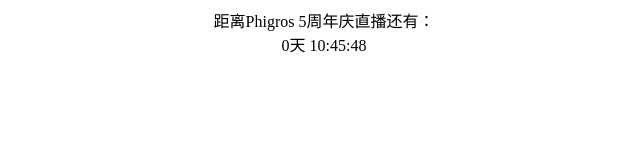
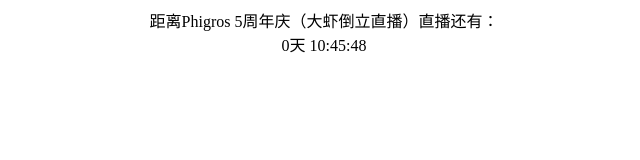
Before and after one commit to html5syt/html5syt.github.io, a plain HTML site: page Phigros_time.html in a window 1280 px wide. Shown: the whole page, without its empty margins (316-956 px from the left). Drawn offline with Linux system fonts and the light colour scheme.

Commit message:
Update Phigros_time.html

```diff
--- a/Phigros_time.html
+++ b/Phigros_time.html
@@ -6,7 +6,7 @@
 <title>Phigros 5周年庆直播倒计时</title>
 </head>
 <body>
-<div id="countdown" style="size: 15px; text-align: center">距离Phigros 5周年庆直播还有：<br><span id="time" style="size: 20px">Loading...</span></div>
+<div id="countdown" style="size: 15px; text-align: center">距离Phigros 5周年庆（大虾倒立直播）直播还有：<br><span id="time" style="size: 20px">Loading...</span></div>
 
 <script>
 function getTimeRemaining(endtime) {
```
